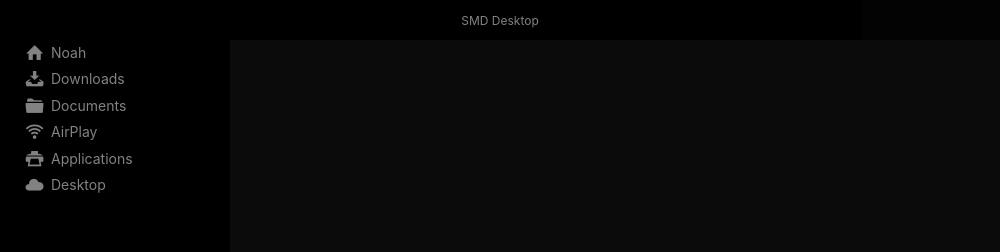
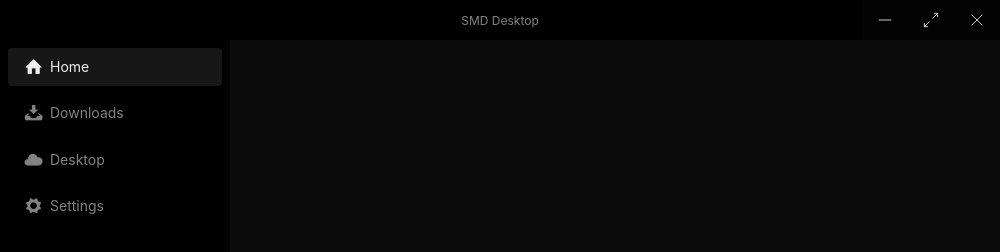
Before and after one commit to noahweasley/SMD-Desktop, an Electron app: page index.html in a window 1000 px wide. Drawn offline with Linux system fonts and the light colour scheme.

Commit message:
still building UI

```diff
--- a/index.html
+++ b/index.html
@@ -4,21 +4,21 @@
 <head>
     <meta charset="UTF-8">
     <meta http-equiv="X-UA-Compatible" content="IE=edge">
+    <!-- https://developer.mozilla.org/en-US/docs/Web/HTTP/CSP -->
+    <meta http-equiv="Content-Security-Policy" content="default-src 'self'; script-src 'self'">
+    <meta http-equiv="X-Content-Security-Policy" content="default-src 'self'; script-src 'self'">
+    <meta name="viewport" content="width=device-width, initial-scale=1.0">
     <meta name="viewport" content="width=device-width, initial-scale=1.0">
     <title>SMD Desktop</title>
     <link rel="stylesheet" type="text/css" href="stylesheets/photon.css">
     <link rel="stylesheet" type="text/css" href="stylesheets/main-styles.css">
+    <script src="renderer.js"></script>
 </head>
 
 <body>
 
     <div class="window">
         <header class="toolbar toolbar-header toolbar-borderless">
-            <div class="window-action-group non-draggable">
-                <div class="window-action window-action-minimize"></div>
-                <div class="window-action window-action-maximize"></div>
-                <div class="window-action window-action-close"></div>
-            </div>
             <h1 class="title draggable">SMD Desktop</h1>
         </header>
 
@@ -29,29 +29,25 @@
                 <div class="pane-sm sidebar">
 
                     <nav class="nav-group">
+
                         <a class="nav-group-item active">
                             <span class="icon icon-home"></span>
-                            Noah
+                            Home
                         </a>
+
                         <span class="nav-group-item">
                             <span class="icon icon-download"></span>
                             Downloads
                         </span>
-                        <span class="nav-group-item">
-                            <span class="icon icon-folder"></span>
-                            Documents
-                        </span>
-                        <span class="nav-group-item">
-                            <span class="icon icon-signal"></span>
-                            AirPlay
-                        </span>
-                        <span class="nav-group-item">
-                            <span class="icon icon-print"></span>
-                            Applications
-                        </span>
+
                         <span class="nav-group-item">
                             <span class="icon icon-cloud"></span>
                             Desktop
+                        </span>
+
+                        <span class="nav-group-item">
+                            <span class="icon icon-cog icon-x2"></span>
+                            Settings
                         </span>
 
                     </nav>
@@ -65,6 +61,20 @@
 
         </div>
 
+        <div class="window-action-group non-draggable">
+
+            <div class="window-action window-action-minimize" id="window-action-minimize">
+                <img src="graphics/minimize.svg" alt="minimize icon">
+            </div>
+
+            <div class="window-action window-action-maximize" id="window-action-maximize">
+                <img src="graphics/restore.svg" alt="resize icon">
+            </div>
+
+            <div class="window-action window-action-close" id="window-action-close">
+                <img src="graphics/close.svg" alt="close icon">
+            </div>
+        </div>
 </body>
 
 </html>
--- a/package.json
+++ b/package.json
@@ -21,5 +21,8 @@
   "license": "ISC",
   "devDependencies": {
     "electron": "^15.3.1"
+  },
+  "dependencies": {
+    "spotify-web-api-node": "^5.0.2"
   }
 }
--- a/renderer.js
+++ b/renderer.js
@@ -0,0 +1,9 @@
+window.addEventListener('DOMContentLoaded', () => {
+
+    document.querySelectorAll('.window-action').forEach(action, () => {
+        action.addEventListener('click', event => {
+            window.bridgeApis.send('action-click-event', event.target.id)
+        })
+
+    })
+})
--- a/stylesheets/main-styles.css
+++ b/stylesheets/main-styles.css
@@ -1,12 +1,14 @@
 :root {
-    --white-solid: rgb(175, 175, 175);
+    --white-solid: #eeeeee;
     --grey-solid: #828282;
+    --grey-solid_5: rgba(160, 159, 159, 0.144);
     --primary-color: #1ed760;
     --primary-color-dark: #1db954;
     --solid-green: #84bd00;
     --solid-dark: #0c0b0b;
     --solid-darker: #000;
     --sand-solid: #ecebe8;
+    --window-actions-elevation: 2;
     color: var(--grey-solid);
 }
 
@@ -16,6 +18,10 @@ body {
     height: 100%;
 }
 
+.icon-x2 {
+    font-size: 2em;
+}
+
 .toolbar {
     line-height: 40px;
     height: 40px;
@@ -23,6 +29,23 @@ body {
 
 .toolbar>h1 {
     line-height: 40px;
+}
+
+.nav-group-item {
+    cursor: pointer;
+    padding: 8px 16px;
+    margin: 8px 8px;
+    border-radius: 4px;
+    transition: all 0.1s ease-in 0.1s;
+}
+
+.nav-group-item.active {
+    color: var(--white-solid);
+    background-color: var(--grey-solid_5);
+}
+
+.nav-group-item:hover {
+    color: var(--white-solid)
 }
 
 .window-action-group {
@@ -38,17 +61,28 @@ body {
 .non-draggable {
     -webkit-app-region: no-drag;
 }
+
+.window-action-group>*,
+.window-action-group>*>* {
+    z-index: var(--window-actions-elevation);
+    cursor: pointer;
+}
+
 .window-action-group>* {
-    z-index: 2;
-    cursor: pointer;
-    /* z-index: 3000; */
     width: calc(138px / 3);
     height: 100%;
 }
 
+.window-action>img {
+    width: 100%;
+    height: 100%;
+    /* padding: 5px; */
+    transform: scale(.5, .5);
+}
+
 .window-action-minimize:hover,
 .window-action-maximize:hover {
-    background-color: rgba(255, 255, 255, 0.048);
+    background-color: rgba(255, 255, 255, 0.1);
 }
 
 .window-action-close:hover {
```
Also changed, not shown: app.js (+8 -4 lines), preload.js (+24 -0 lines), graphics/close.svg (added), graphics/maximize.svg (added), graphics/minimize.svg (added), graphics/restore.svg (added), smd-style.css (deleted), 1 other file.
